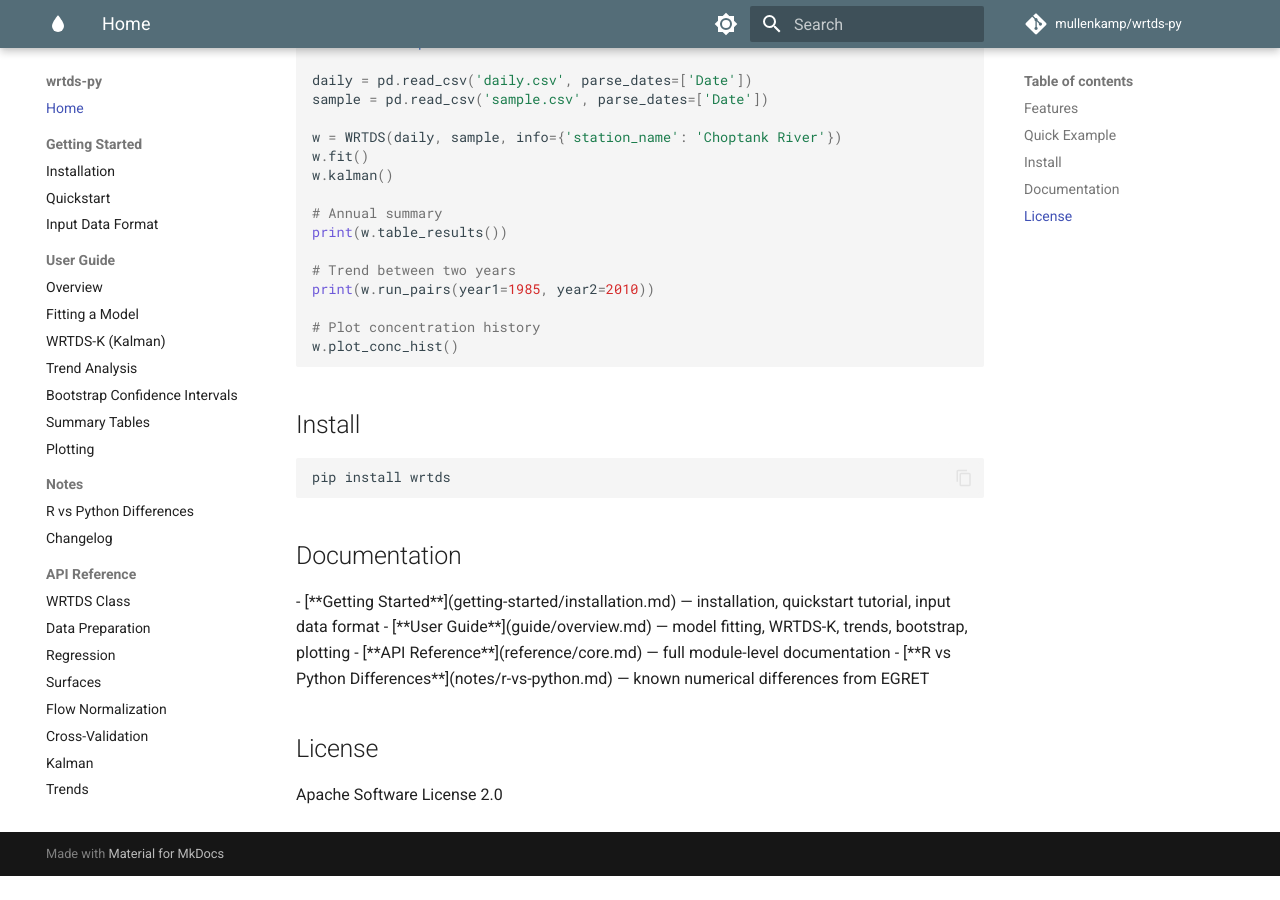
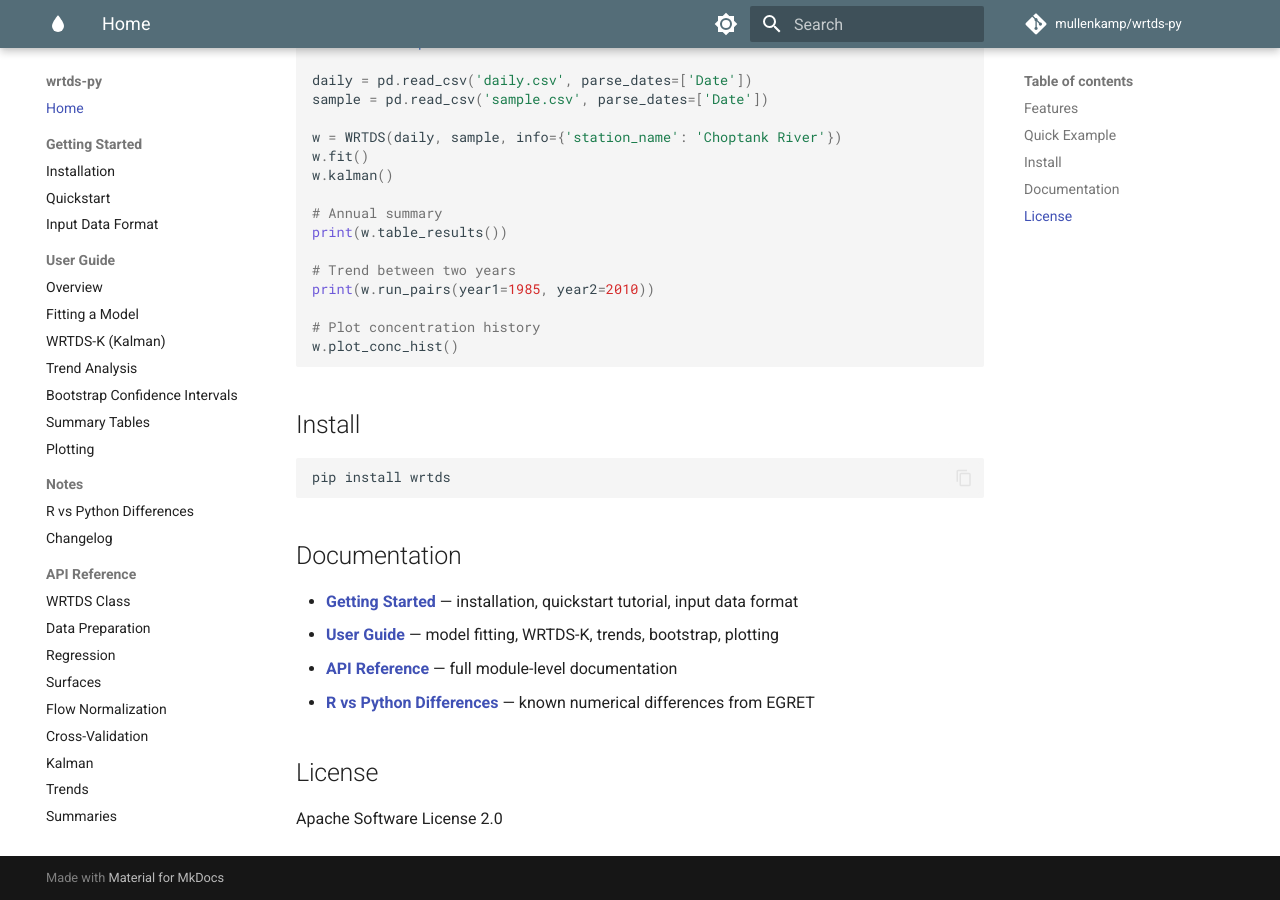
Before and after one commit to mullenkamp/wrtds-py, an MkDocs documentation site: the page built from docs/index.md, in a window 1280 px wide and 900 px high, scrolled down 696 px. Built offline with MkDocs 1.6.1 and Material for MkDocs 9.7.7, drawn with Linux system fonts in a browser that asks for light colours; comment, search, counter and statistics services are not loaded; before the commit the page ends 1572 px from its top, so only the background shows below that.

Commit message:
updated docs

```diff
--- a/docs/index.md
+++ b/docs/index.md
@@ -47,15 +47,11 @@
 
 ## Documentation
 
-<div class="grid cards" markdown>
-
 - [**Getting Started**](getting-started/installation.md) — installation, quickstart tutorial, input data format
 - [**User Guide**](guide/overview.md) — model fitting, WRTDS-K, trends, bootstrap, plotting
 - [**API Reference**](reference/core.md) — full module-level documentation
 - [**R vs Python Differences**](notes/r-vs-python.md) — known numerical differences from EGRET
 
-</div>
-
 ## License
 
 Apache Software License 2.0
```
